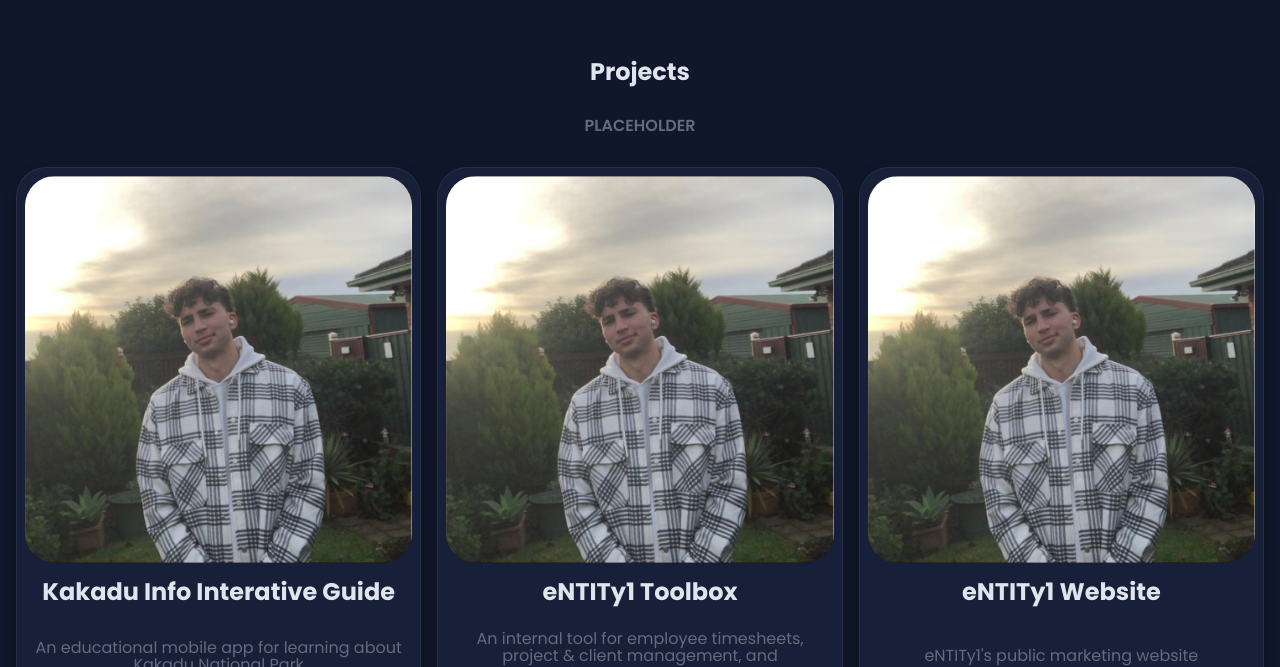
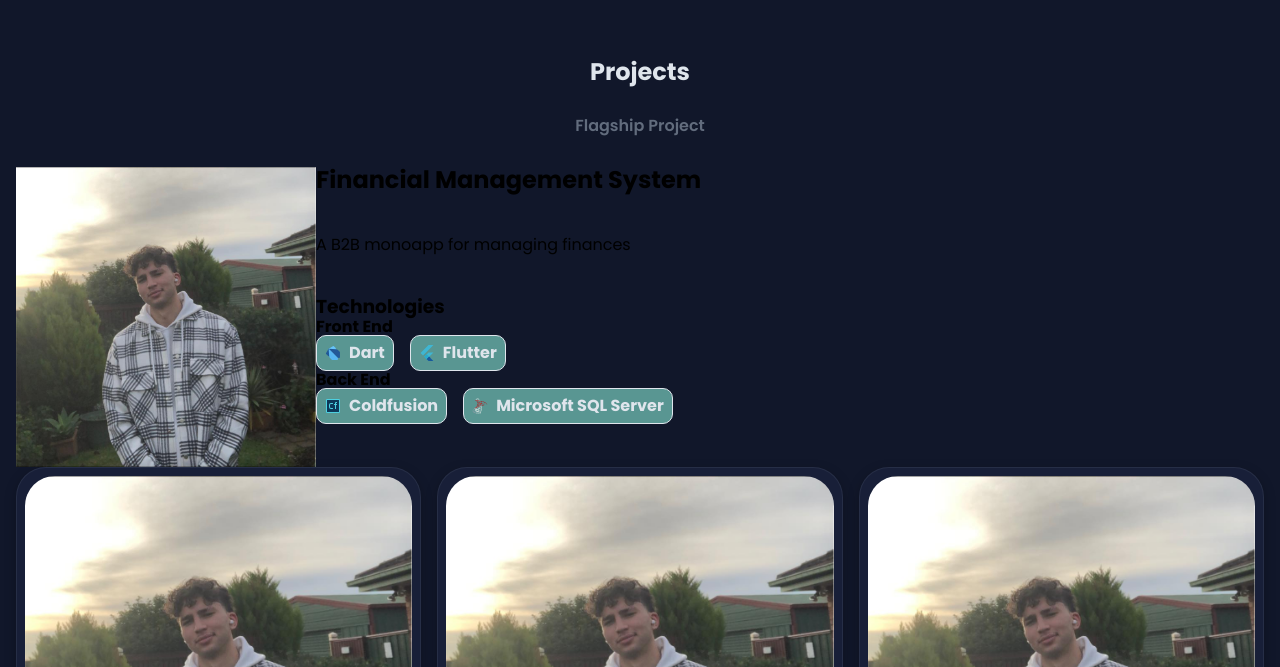
Before and after one commit to rara-ch/portfolio_website, a Next.js app: page / in a window 1280 px wide. Shown: the part 773-1440 px from the top of the page. Built offline with nearby package versions, Linux system fonts and the light colour scheme.

Commit message:
created the basic structure of the FlagshipProject component with an image, title, description, and technologies

```diff
--- /dev/null
+++ b/src/app/home/components/projects/components/flagship_project_card.module.css
@@ -0,0 +1,49 @@
+.flagship-project-card {
+    display: grid;
+    grid-template-columns: auto 1fr;
+    grid-template-areas:
+    "image title"
+    "image description"
+    "image technologies";
+}
+
+.image {
+    grid-area: image;
+}
+
+.title {
+    grid-area: title;
+}
+
+.description {
+    grid-area: description;
+}
+
+.technologies {
+    grid-area: technologies;
+}
+
+.chips {
+    display: flex;
+    gap: 1rem;
+    flex-wrap: wrap;
+}
+
+.chip {
+    display: grid;
+    grid-template-columns: auto min-content;
+    gap: 0.5rem;
+    place-items: center;
+}
+
+.chip-icon {
+    width: 1rem;
+    height: 1rem;
+    aspect-ratio: 1;
+}
+
+.chip-text {
+    text-wrap: nowrap;
+    font-weight: bold;
+    color: var(--clr-title)
+}
--- /dev/null
+++ b/src/app/home/components/projects/components/flagship_project_card.tsx
@@ -0,0 +1,82 @@
+import Image from "next/image";
+import Chip from "@/utils/components/chip";
+import type { FlagshipProject, ProjectTechnology } from "../projects_data";
+import styles from "./flagship_project_card.module.css";
+
+export default function FlagshipProjectCard({
+  project,
+}: {
+  project: FlagshipProject;
+}) {
+  const frontEndTechnologies = project.isDecoupled
+    ? project.technologies.filter((technology) => technology.isFrontEnd)
+    : [];
+  const backEndTechnologies = project.isDecoupled
+    ? project.technologies.filter((technology) => !technology.isFrontEnd)
+    : [];
+
+  return (
+    <div className={styles["flagship-project-card"]}>
+      <Image
+        className={styles.image}
+        src={project.image.path}
+        alt={project.image.alt}
+        width={300}
+        height={300}
+      />
+      <h2 className={styles.title}>{project.title}</h2>
+      <p className={styles.description}>{project.description}</p>
+      <section className={styles.technologies}>
+        <h3 className={styles.subheading}>Technologies</h3>
+        {project.isDecoupled ? (
+          <div>
+            <div>
+              <TechnologiesSection
+                title={"Front End"}
+                technologies={frontEndTechnologies}
+              />
+            </div>
+            <div>
+              <TechnologiesSection
+                title={"Back End"}
+                technologies={backEndTechnologies}
+              />
+            </div>
+          </div>
+        ) : (
+          <div>
+            <TechnologiesSection technologies={project.technologies} title={null}/>
+          </div>
+        )}
+      </section>
+    </div>
+  );
+}
+
+function TechnologiesSection({
+  technologies,
+  title,
+}: {
+  technologies: ProjectTechnology[];
+  title: string | null;
+}) {
+  return (
+    <>
+      {title != null ? <h4>{title}</h4> : null}
+      <div className={styles.chips}>
+        {technologies.map((projectTechnology) => (
+          <Chip key={projectTechnology.technology.id}>
+            <div className={styles.chip}>
+              <div className={styles["chip-icon"]}>
+                {projectTechnology.technology.icon}
+              </div>
+              <span className={styles["chip-text"]}>
+                {projectTechnology.technology.name}
+              </span>
+            </div>
+          </Chip>
+        ))}
+      </div>
+    </>
+  );
+}
--- a/src/app/home/components/projects/projects.tsx
+++ b/src/app/home/components/projects/projects.tsx
@@ -1,21 +1,26 @@
 import Image from "next/image";
 import Section from "@/utils/section/section";
+import FlagshipProjectCard from "./components/flagship_project_card";
 import styles from "./projects.module.css";
-import { type Project, projects } from "./projects_data";
+import { flagshipProject, type Project, projects } from "./projects_data";
 
 export default function ProjectsSection() {
   return (
-    <Section title="Projects" subtitle="PLACEHOLDER">
+    <Section title="Projects" subtitle="Flagship Project">
+      <div>
+        <FlagshipProjectCard project={flagshipProject}/>
+      </div>
       <div className={styles["projects-grid"]}>
         {projects.map((project) => (
-          <Card key={project.id} project={project} />
+          <ProjectCard key={project.id} project={project} />
         ))}
       </div>
     </Section>
   );
 }
 
-function Card({ project }: { project: Project }) {
+// TODO: Put this into its own .tsx file
+function ProjectCard({ project }: { project: Project }) {
   return (
     <div className={styles["project-card"]}>
       <Image
--- a/src/app/home/components/projects/projects_data.ts
+++ b/src/app/home/components/projects/projects_data.ts
@@ -1,7 +1,7 @@
 import type { ImageData } from "@/utils/types/Image";
 import { Technologies, type Technology } from "@/utils/types/Technology";
 
-interface ProjectTechnology {
+export interface ProjectTechnology {
   technology: Technology;
   isFrontEnd: boolean | null;
 }
```
